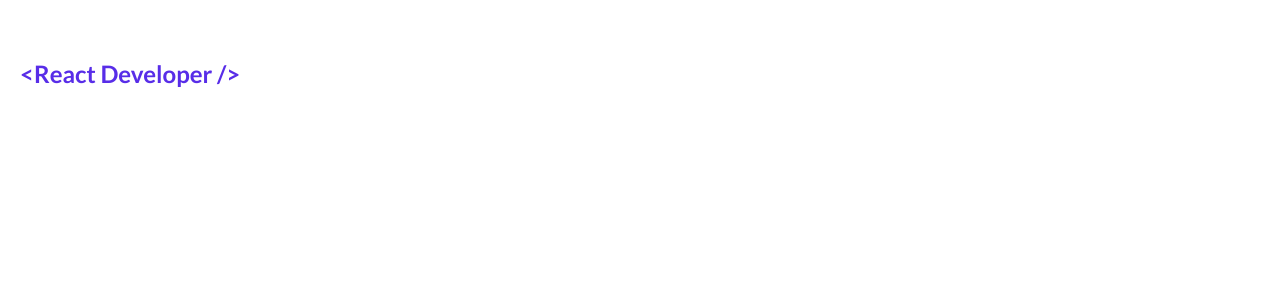
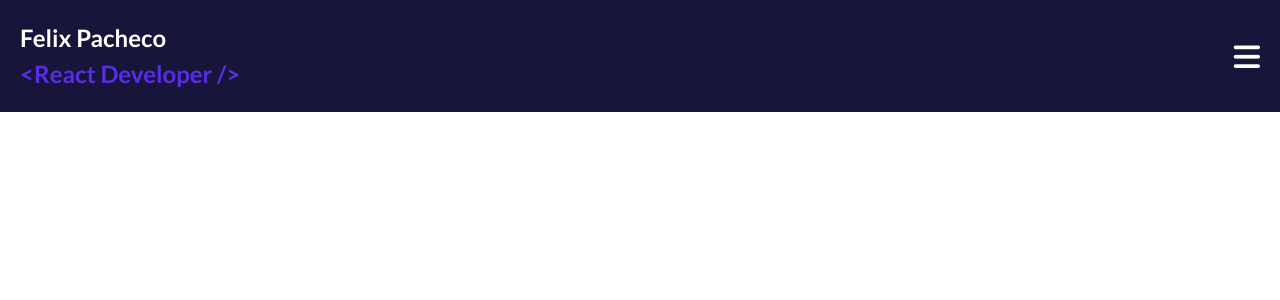
Before and after one commit to Felixmp7/Portafolios, a Next.js app: page / in a window 1280 px wide. Shown: the top 300 px of the page. Built offline with nearby package versions, Linux system fonts and the light colour scheme.

Commit message:
Configura nuevo color

```diff
--- a/tailwind.config.js
+++ b/tailwind.config.js
@@ -30,6 +30,7 @@ module.exports = {
         },
         backgroundColor: (theme) => ({
             ...theme('colors'),
+            'indigo-1000': '#18153a',
             orange: '#ff7a59',
             error: '#DC4B5C44',
             modal: '#00000044',
```
